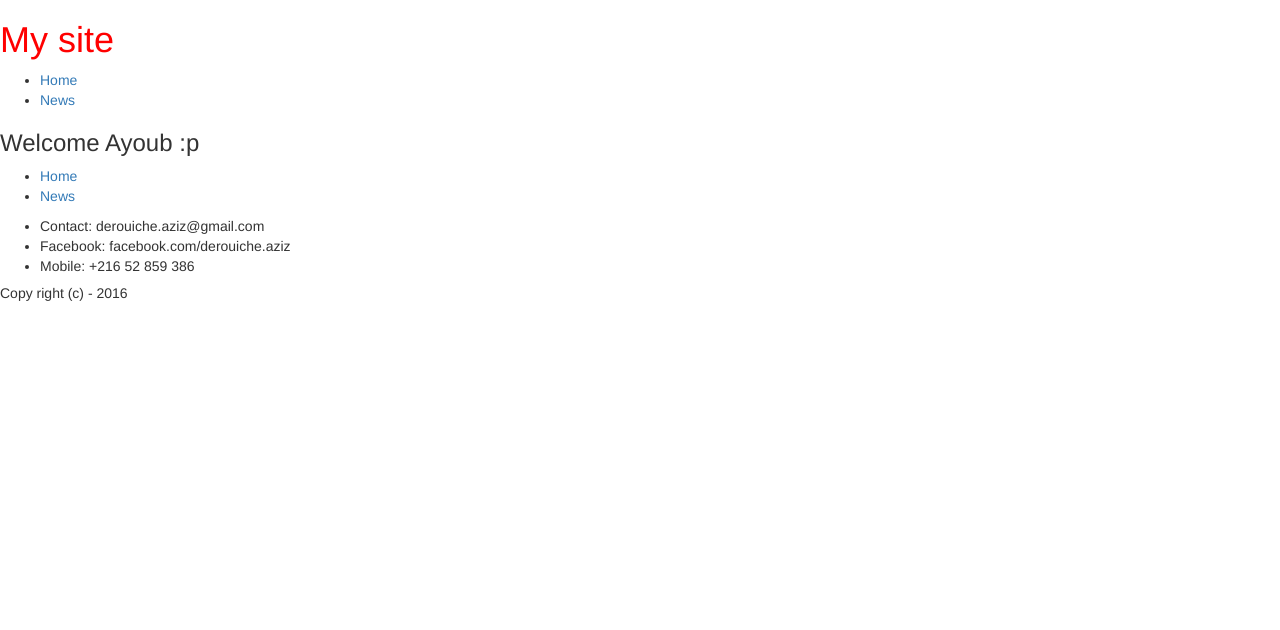
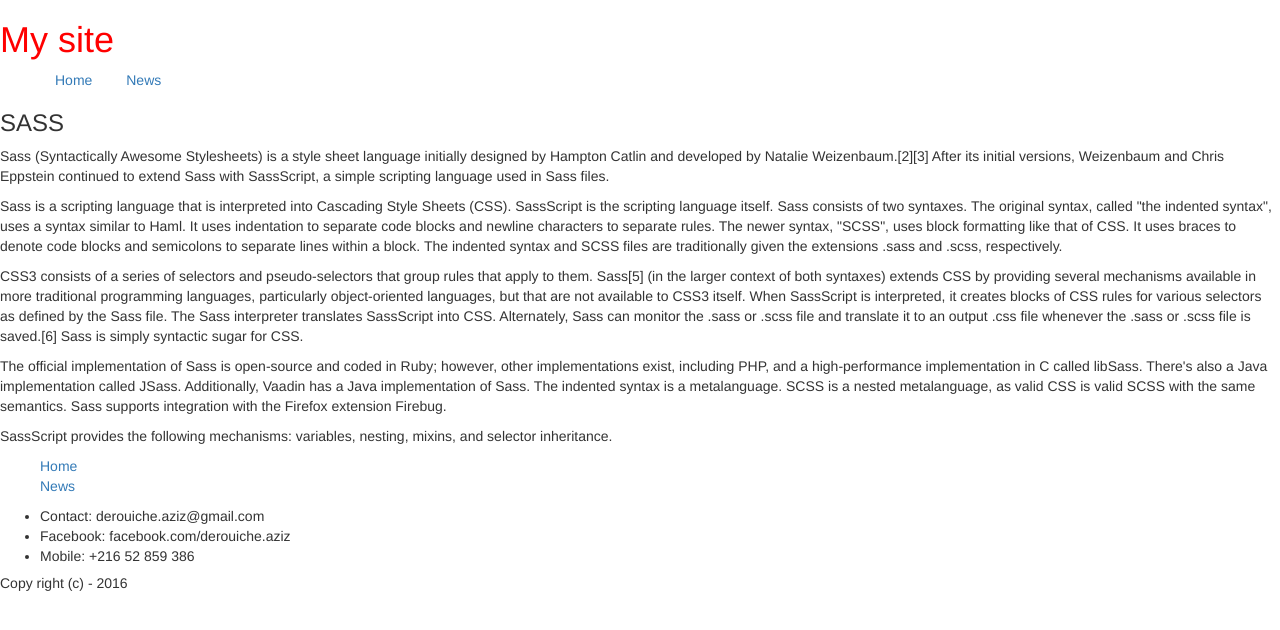
Before and after one commit to DerouicheMedAziz/my-site, a Jekyll site: the page built from index.html, in a window 1280 px wide. Shown: the top 630 px of the page. Built offline with Jekyll 4.4.1, drawn with Linux system fonts in a browser that asks for light colours; nearby versions of some CDN libraries; library files that are not in the unit come from our copies; Markdown is read by kramdown in place of the engine named in the settings.

Commit message:
Intro SASS

```diff
--- a/_includes/nav.html
+++ b/_includes/nav.html
@@ -1,4 +1,6 @@
-<ul>
-    <li><a href="{{ site.baseurl }}index.html">Home</a></li>
-    <li><a href="{{ site.baseurl }}news.html">News</a></li>
-</ul>
+<nav class="{{ include.navclass }}">
+    <ul>
+        <li><a href="{{ site.baseurl }}index.html">Home</a></li>
+        <li><a href="{{ site.baseurl }}news.html">News</a></li>
+    </ul>
+</nav>
--- a/_layouts/default.html
+++ b/_layouts/default.html
@@ -31,13 +31,13 @@
     <body>
         <head>
             <h1>My site</h1>
-            {% include nav.html %}
+            {% include nav.html navclass='nav-top' %}
         </head>
 
         {{content}}
 
         <footer>
-            {% include nav.html %}
+            {% include nav.html navclass='nav-bottom' %}
             {% include contact.html %}
             <h5>Copy right (c) - 2016</h5>
         </footer>
--- a/css/style.css
+++ b/css/style.css
@@ -1,3 +1,15 @@
-h1{
-    color: red;
+.nav-top li {
+  display: inline-block;
+  margin-left: 15px;
+  margin-right: 15px;
 }
+
+.nav-bottom li {
+  display: block;
+}
+
+h1 {
+  color: red;
+}
+
+/*# sourceMappingURL=style.css.map */
--- a/index.html
+++ b/index.html
@@ -2,4 +2,13 @@
 layout: default
 ---
 
-<h3>Welcome Ayoub :p</h3>
+<h3>SASS</h3>
+<p>Sass (Syntactically Awesome Stylesheets) is a style sheet language initially designed by Hampton Catlin and developed by Natalie Weizenbaum.[2][3] After its initial versions, Weizenbaum and Chris Eppstein continued to extend Sass with SassScript, a simple scripting language used in Sass files.</p>
+
+<p>Sass is a scripting language that is interpreted into Cascading Style Sheets (CSS). SassScript is the scripting language itself. Sass consists of two syntaxes. The original syntax, called "the indented syntax", uses a syntax similar to Haml. It uses indentation to separate code blocks and newline characters to separate rules. The newer syntax, "SCSS", uses block formatting like that of CSS. It uses braces to denote code blocks and semicolons to separate lines within a block. The indented syntax and SCSS files are traditionally given the extensions .sass and .scss, respectively.</p>
+
+<p>CSS3 consists of a series of selectors and pseudo-selectors that group rules that apply to them. Sass[5] (in the larger context of both syntaxes) extends CSS by providing several mechanisms available in more traditional programming languages, particularly object-oriented languages, but that are not available to CSS3 itself. When SassScript is interpreted, it creates blocks of CSS rules for various selectors as defined by the Sass file. The Sass interpreter translates SassScript into CSS. Alternately, Sass can monitor the .sass or .scss file and translate it to an output .css file whenever the .sass or .scss file is saved.[6] Sass is simply syntactic sugar for CSS.</p>
+
+<p>The official implementation of Sass is open-source and coded in Ruby; however, other implementations exist, including PHP, and a high-performance implementation in C called libSass. There's also a Java implementation called JSass. Additionally, Vaadin has a Java implementation of Sass. The indented syntax is a metalanguage. SCSS is a nested metalanguage, as valid CSS is valid SCSS with the same semantics. Sass supports integration with the Firefox extension Firebug.
+
+<p>SassScript provides the following mechanisms: variables, nesting, mixins, and selector inheritance.</p>
```
Also changed, not shown: scss/style.scss (added, +15 -0 lines), 6 other files.
